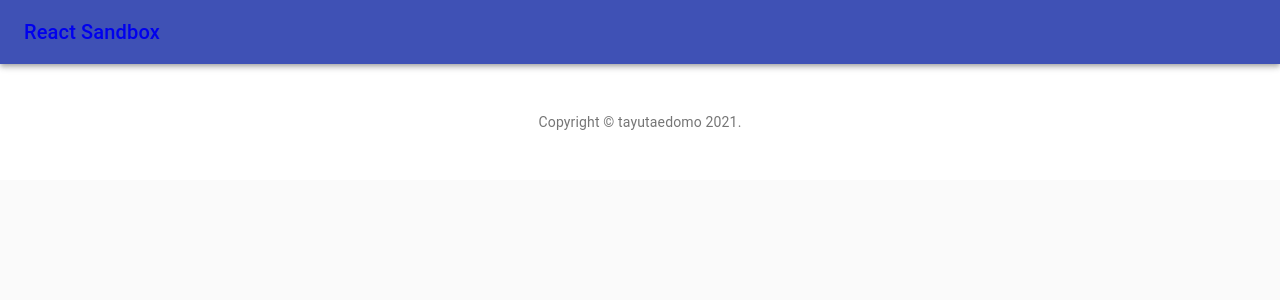
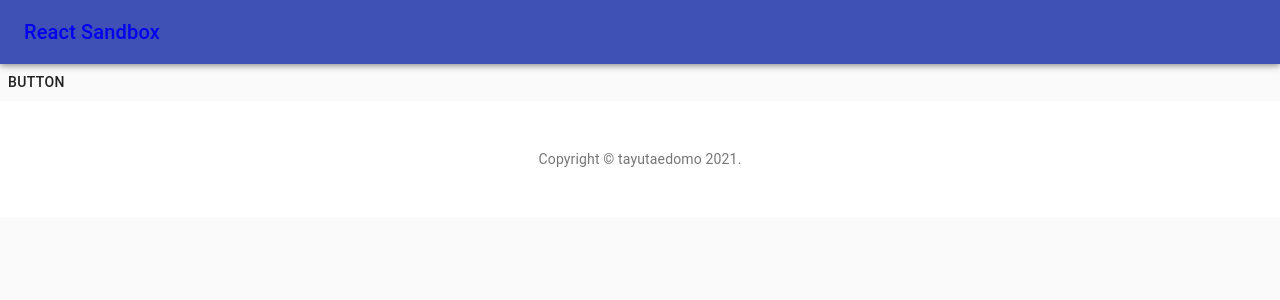
Before and after one commit to tayutaedomo/react-sandbox, a React (Create React App) app: page /context in a window 1280 px wide. Shown: the top 300 px of the page. Built offline with nearby package versions, Linux system fonts and the light colour scheme.

Commit message:
add: ContextScreen component

```diff
--- a/src/components/App.js
+++ b/src/components/App.js
@@ -10,6 +10,7 @@ import TempBeforeScreen from './temperature/TempBeforeScreen';
 import TempAfterScreen from './temperature/TempAfterScreen';
 import FormScreen from './form/FormScreen';
 import FormMaterialUIScreen from './form_materialui/FormMaterialUIScreen';
+import ContextScreen from './context/ContextScreen';
 
 export default function App() {
   return (
@@ -34,6 +35,9 @@ export default function App() {
             <Route path="/form_materialui">
               <FormMaterialUIScreen />
             </Route>
+            <Route path="/context">
+              <ContextScreen />
+            </Route>
             <Route exact path="/">
               <Home />
             </Route>
--- a/src/components/Home.js
+++ b/src/components/Home.js
@@ -72,6 +72,13 @@ export default function Home() {
               to={'/form_materialui'}
             />
           </Grid>
+          <Grid item xs={12} sm={6} md={4}>
+            <HomeCard
+              headline={'Context'}
+              content={'Ref: https://reactjs.org/docs/context.html'}
+              to={'/context'}
+            />
+          </Grid>
         </Grid>
       </Container>
     </React.Fragment>
--- /dev/null
+++ b/src/components/context/ContextScreen.js
@@ -0,0 +1,28 @@
+import React, { Component } from 'react';
+import Button from '@material-ui/core/Button';
+
+export class ContextScreen extends Component {
+  render() {
+    return (
+      <div>
+        <Toolbar theme="dark" />
+      </div>
+    );
+  }
+}
+
+function Toolbar(props) {
+  return (
+    <div>
+      <ThemedButton theme={props.theme} />
+    </div>
+  );
+}
+
+class ThemedButton extends Component {
+  render() {
+    return <Button theme={this.props.theme}>Button</Button>;
+  }
+}
+
+export default ContextScreen;
```
